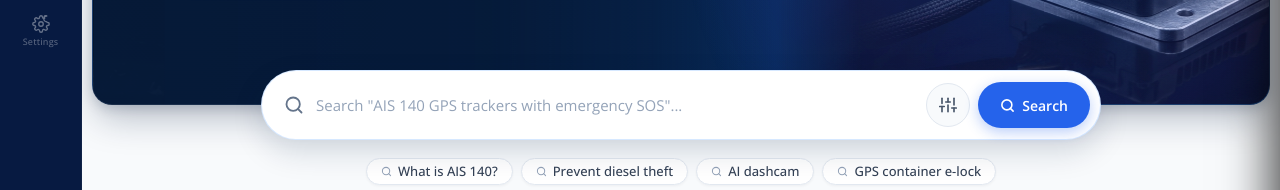
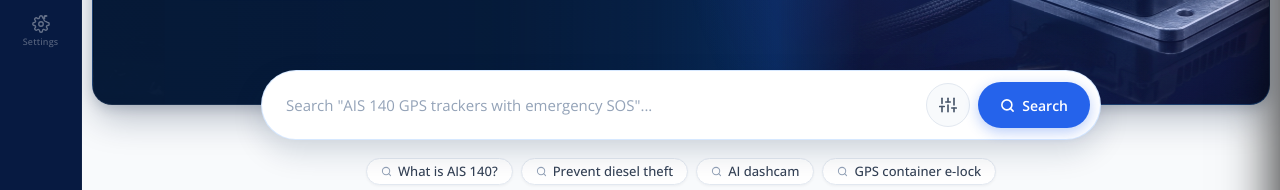
Before and after one commit to kinjal106/setu, a React (Vite) app: page / in a window 1280 px wide. Shown: the part 353-543 px from the top of the page. Built offline with nearby package versions, Linux system fonts and the light colour scheme.

Commit message:
fix(search): remove redundant search icon inside search bar on all screens

```diff
--- a/src/pages/Hardware/Hardware.css
+++ b/src/pages/Hardware/Hardware.css
@@ -1000,7 +1000,7 @@
   background: #F8FAFC;
   border: 1.5px solid #E2E8F0;
   border-radius: 28px;
-  padding: 0 4px 0 14px;
+  padding: 0 4px 0 18px;
   transition: all 0.2s ease;
   box-shadow: 0 1px 3px rgba(0, 0, 0, 0.02);
 }
@@ -1009,15 +1009,6 @@
   background: #ffffff;
   border-color: #006EFF;
   box-shadow: 0 3px 12px rgba(0, 110, 255, 0.12);
-}
-
-.hw-google-search-icon {
-  display: flex;
-  align-items: center;
-  justify-content: center;
-  margin-right: 10px;
-  color: #64748B;
-  flex-shrink: 0;
 }
 
 .hw-google-search-input {
--- a/src/pages/Hardware/Hardware.jsx
+++ b/src/pages/Hardware/Hardware.jsx
@@ -823,13 +823,6 @@ export default function Hardware() {
             <h1 className="hw-page-title">Hardware</h1>
             <div className="hw-search-controls">
               <form className="hw-google-search-bar" onSubmit={handleSearchSubmit}>
-                <div className="hw-google-search-icon">
-                  <svg width="18" height="18" viewBox="0 0 24 24" fill="none" stroke="#64748B" strokeWidth="2.2" strokeLinecap="round" strokeLinejoin="round">
-                    <circle cx="11" cy="11" r="8"/>
-                    <line x1="21" y1="21" x2="16.65" y2="16.65"/>
-                  </svg>
-                </div>
-
                 <input
                   type="text"
                   className="hw-google-search-input"
--- a/src/pages/SetuHome/SetuHome.css
+++ b/src/pages/SetuHome/SetuHome.css
@@ -362,7 +362,7 @@
   box-shadow: 0 12px 30px rgba(10, 35, 70, 0.15);
   display: flex;
   align-items: center;
-  padding: 0 10px 0 22px;
+  padding: 0 10px 0 24px;
   box-sizing: border-box;
   transition: all 180ms ease;
   position: relative;
@@ -371,14 +371,6 @@
 .intelligent-search-bar--focused {
   border-color: #006EFF;
   box-shadow: 0 16px 36px rgba(10, 35, 70, 0.2), 0 0 0 3px rgba(0, 110, 255, 0.12);
-}
-
-.intelligent-search-bar__left-icon {
-  display: flex;
-  align-items: center;
-  justify-content: center;
-  margin-right: 12px;
-  flex-shrink: 0;
 }
 
 .intelligent-search-bar__input {
--- a/src/pages/SetuHome/SetuHome.jsx
+++ b/src/pages/SetuHome/SetuHome.jsx
@@ -1106,14 +1106,6 @@ function PrimaryIntelligentSearchBar({ onSearchActiveChange, onOpenFinder, onOpe
         className={`intelligent-search-bar ${isFocused ? 'intelligent-search-bar--focused' : ''}`}
         onSubmit={handleSubmit}
       >
-        {/* Left Magnifier Icon */}
-        <div className="intelligent-search-bar__left-icon">
-          <svg width="20" height="20" viewBox="0 0 24 24" fill="none" stroke="#64748B" strokeWidth="2.2" strokeLinecap="round" strokeLinejoin="round">
-            <circle cx="11" cy="11" r="8" />
-            <line x1="21" y1="21" x2="16.65" y2="16.65" />
-          </svg>
-        </div>
-
         {/* Input */}
         <input
           ref={inputRef}
```
